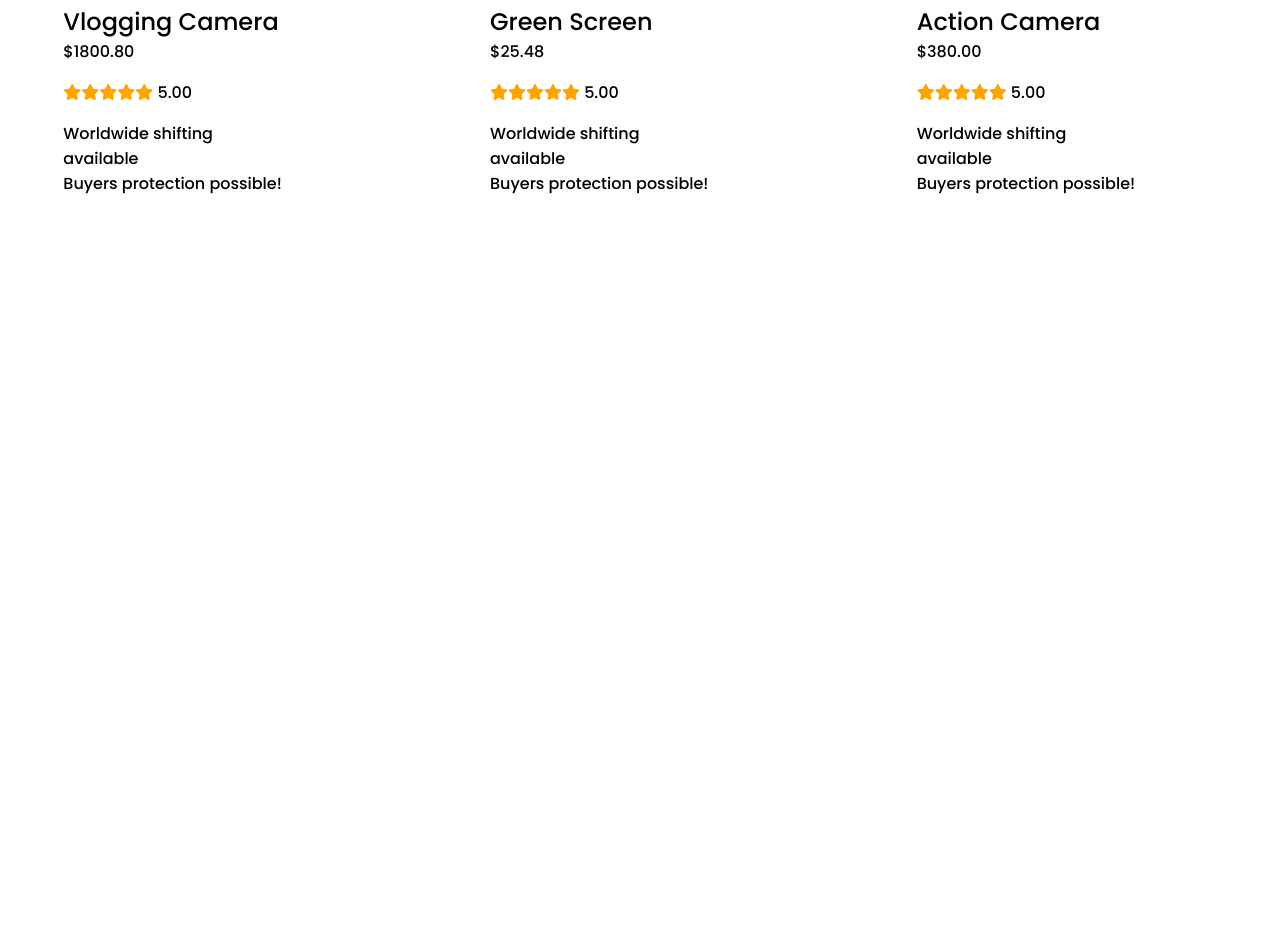
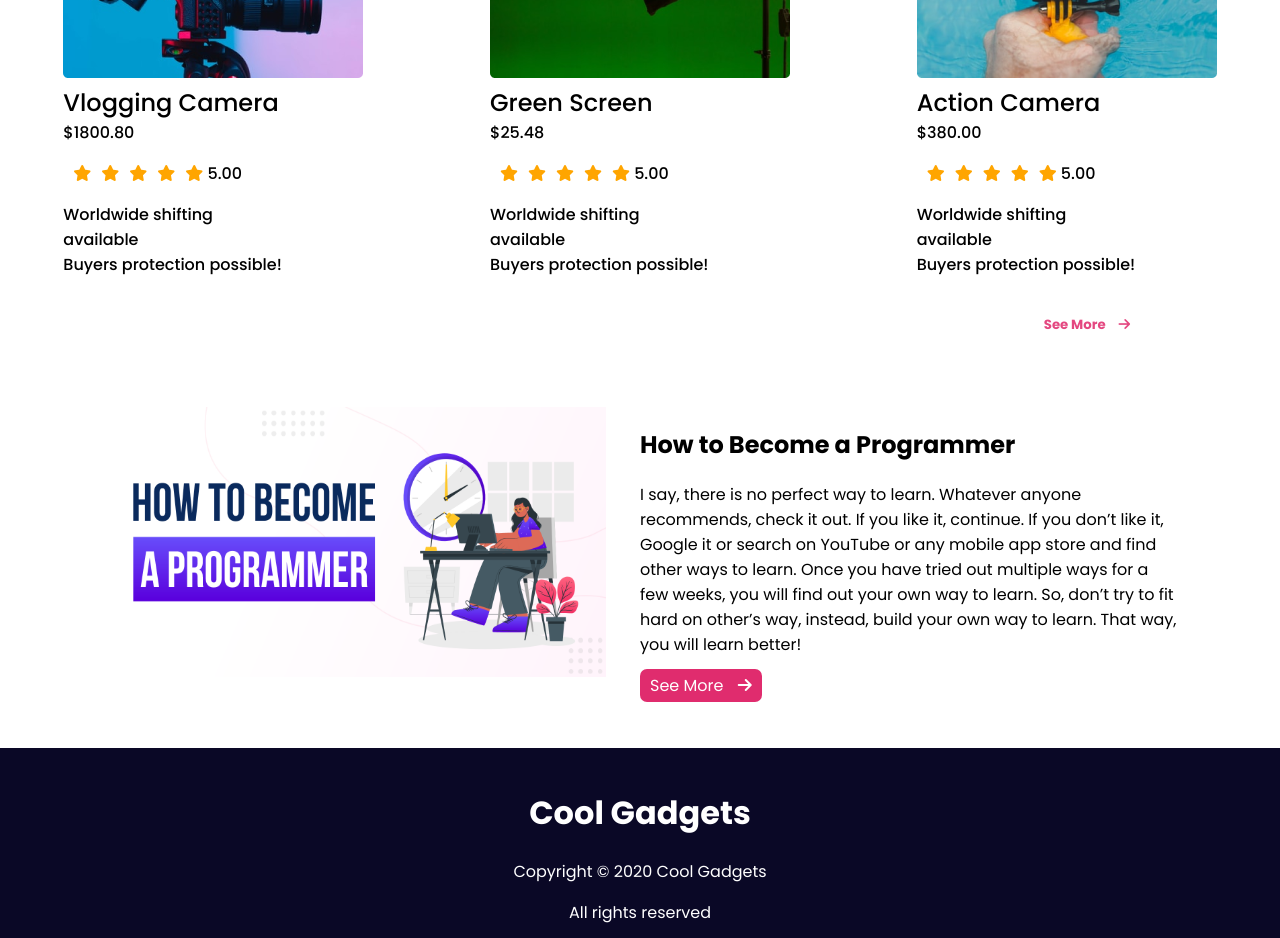
Before and after one commit to SolaymanSinha/Assignment-2, a plain HTML site: page index.html in a window 1280 px wide. Shown: the part 1566-2504 px from the top of the page. Before the commit the page ends 1778 px from the top, so only its background shows below. Drawn offline with Linux system fonts and the light colour scheme.

Commit message:
all complete

```diff
--- a/index.html
+++ b/index.html
@@ -31,7 +31,7 @@
                     product placement from influencers, people and organizations who have a purported expert level of
                     knowledge or social influence in their field.</p>
                 <div class="div-btn">
-                    <a href="" class="item-1-btn">Buy Now</a>
+                    <a href="" class="item-1-btn">Buy Now <i class="fas fa-arrow-right"></i></a>
                 </div>
             </div>
 
@@ -143,12 +143,34 @@
                     <p class="pc-p">Worldwide shifting<br>available <br>Buyers protection possible!</p>
                 </div>
             </div>
+            <div class="flex-container">
+                <h5>See More <i class="fas fa-arrow-right"></i></h5>
+            </div>
+        </section>
+
+        <section class="section-3">
+            <div class="grid-container">
+                <div class="grid-item s3-item-1">
+                    <img src="./images/blog.png" alt="" class="s3-img">
+                </div>
+
+                <div class="grid-item s3-item-2">
+                    <h1 class="s3-h1">How to Become a Programmer</h1>
+                    <p class="s3-p">I say, there is no perfect way to learn. Whatever anyone recommends, check it out. If you like it, continue. If you don’t like it, Google it or search on YouTube or any mobile app store and find other ways to learn. Once you have tried out multiple ways for a few weeks, you will find out your own way to learn. So, don’t try to fit hard on other’s way, instead, build your own way to learn. That way, you will learn better!</p>
+                    <div class="btn-container"><a href="" class="see-more-btn">See More <i class="fas fa-arrow-right"></i></a></div>
+                </div>
+            </div>
         </section>
     </main>
 
 
     <footer>
-
+        <h1 class="f-h1">Cool Gadgets</h1>
+        <p class="f-p">Copyright © 2020  Cool Gadgets</p>
+        <p class="f-p">All rights reserved</p>
+        <div class="icon">
+            <i class="fab fa-instagram"></i> <i class="fas fa-basketball-ball"></i> <i class="fab fa-twitter"></i> <i class="fab fa-youtube"></i>
+        </div>
     </footer>
 </body>
 
--- a/styles.css
+++ b/styles.css
@@ -9,9 +9,9 @@ body {
     box-sizing: border-box;
 }
 
-/* :root{
+:root{
     --section-gap: 50px;
-} */
+}
 
 /* -----------------------
 nav-bar styles
@@ -49,18 +49,23 @@ Section-1 styles
     row-gap: 50px;
     margin-left: 8%;
     margin-right: 8%;
+    margin-top: var(--section-gap);
 }
 
 .sec-1-item-1 {
     max-width: 90%;
 }
 
-.item-1-btn {
+.item-1-btn, .see-more-btn {
     background-color: #E02C6E;
     padding: 5px 10px;
     border-radius: 7px;
     text-decoration: none;
     color: white;
+}
+
+.fas{
+    padding-left: 10px;
 }
 
 .sec-1-item-2 {
@@ -121,11 +126,81 @@ Section-2 styles
     color: orange;
 }
 
+.flex-container{
+    display: flex;
+    justify-content: flex-end;
+    margin-right: 150px;
+}
+
+.flex-container h5{
+    color: #E44780;
+}
+
+.section-2{
+    margin-top: var(--section-gap);
+}
+
+
+
+/* -----------------------
+Section-3 styles
+--------------------------*/
+.section-3{
+    margin-left: 8%;
+    margin-right: 8%;
+    max-width: 100%;
+    margin-top: var(--section-gap);
+}
+
+.grid-container{
+    display: grid;
+    grid-template-columns: repeat(2, 1fr);
+}
+
+.s3-img{
+    width: 504px;
+    height: 270px;
+}
+
+
+
+/* -----------------------
+Footer styles
+--------------------------*/
+footer{
+    background-color: #0A0826;
+    padding: 20px;
+    color: white;
+    margin-top: var(--section-gap);
+}
+
+footer .f-h1,
+.f-p,
+.icon{
+    text-align: center;
+}
+
+.icon i{
+    padding-left: 10px;
+}
+
+
+/* FOR TABLET */
+@media all and (max-width: 768px) {
+    .product-container{
+        grid-template-columns: repeat(2, 1fr);
+    }
+
+    .grid-container{
+        grid-template-columns: 1fr;
+        justify-items: center;
+    }
+}
+
 
 
 /* FOR MOBILE */
-@media (max-width: 425px) {
-
+@media all and (max-width: 425px) {
     .pc-h3,
     .pc-h5,
     .pc-p,
@@ -134,7 +209,7 @@ Section-2 styles
     }
 
     .product-container {
-        grid-template-columns: 1fr;
+        grid-template-columns: repeat(1, 1fr);
     }
 
     .nav-bar ul {
@@ -167,12 +242,13 @@ Section-2 styles
         margin-left: 2%;
         margin-right: 2%;
     }
-}
 
+    .btn-container{
+        display: flex;
+        justify-content: center;
+    }
 
-/* FOR TABLET */
-@media (max-width: 768px) {
-    .product-container{
-        grid-template-columns: repeat(2, 1fr);
+    .s3-img{
+        width: 290px;
     }
 }
```
Also changed, not shown: images/blog.png (added).
